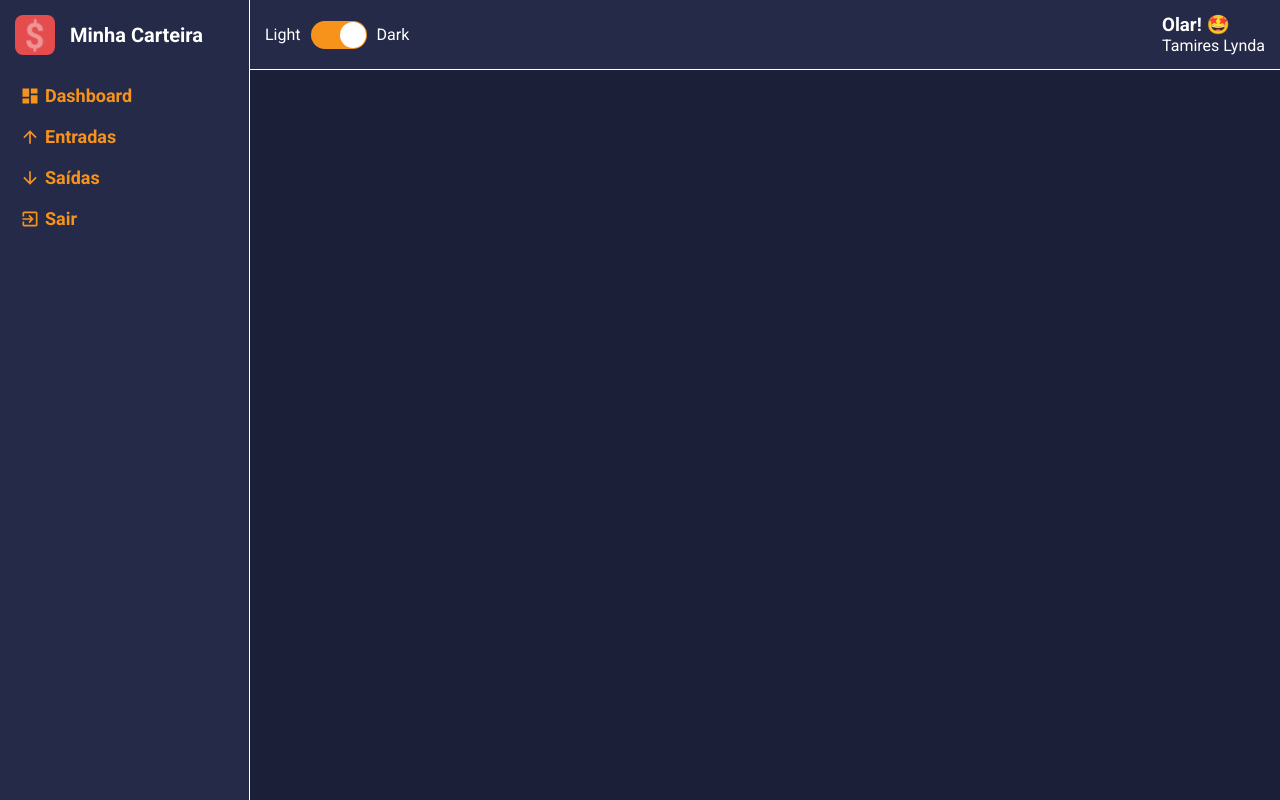
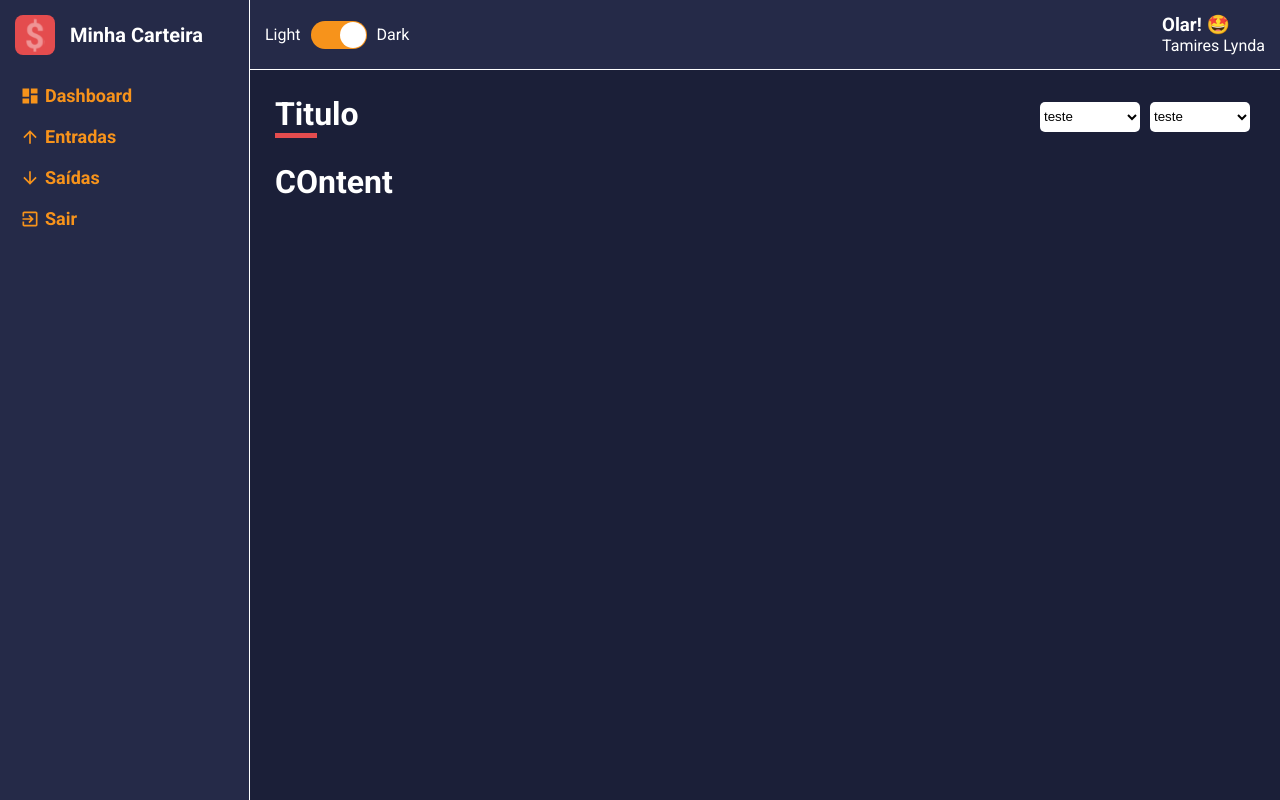
Before and after one commit to tamires-manhaes/wallet-dashboard, a React (Create React App) app: page / in a window 1280 px wide. Built offline with nearby package versions, Linux system fonts and the light colour scheme.

Commit message:
adicionando componente do content

```diff
--- a/src/components/Layout/index.tsx
+++ b/src/components/Layout/index.tsx
@@ -6,12 +6,14 @@ import MainHeader from '../MainHeader';
 import Aside from '../Aside';
 import Content from '../Content';
 
-const Layout: React.FC = () => {
+const Layout: React.FC = ({ children }) => {
   return (
     <Grid>
       <MainHeader />
       <Aside />
-      <Content/>
+      <Content>
+        { children }
+      </Content>
     </Grid>
   )
 }
```
